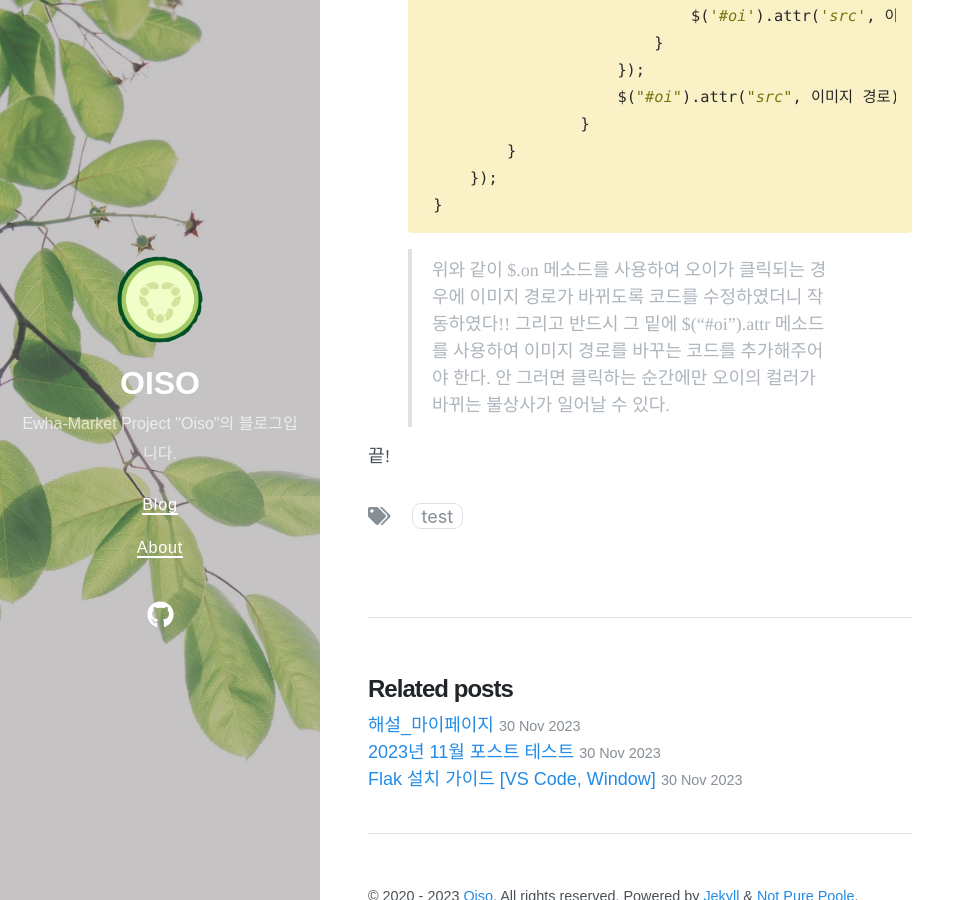
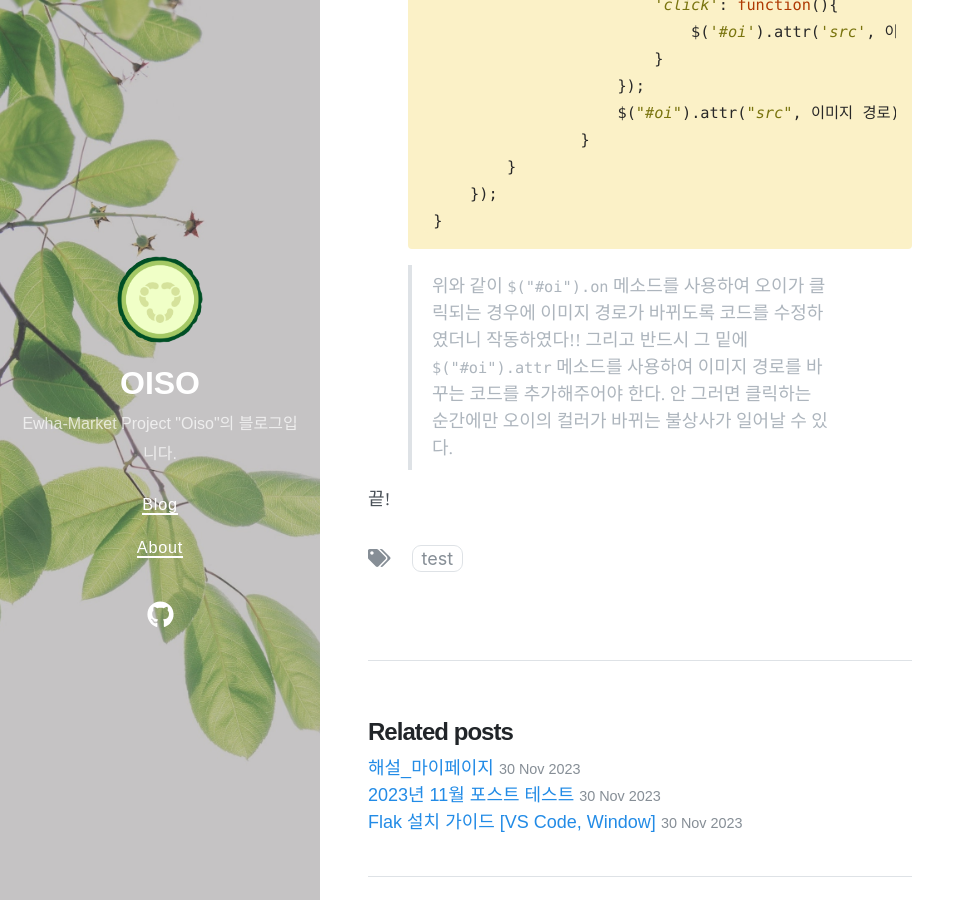
Before and after one commit to Sarang-Han/Sarang-Han.github.io, a Jekyll site: the page built from _posts/2023-12-01-tip.md, in a window 1280 px wide and 900 px high, scrolled down 3005 px. Shown: the whole window, without its empty margins (0-975 px from the left). Built offline with Jekyll 4.4.1, drawn with Linux system fonts in a browser that asks for light colours; nearby versions of some CDN libraries; some of the changed text lies outside the part shown.

Commit message:
형식 수정

````diff
--- a/_posts/2023-12-01-tip.md
+++ b/_posts/2023-12-01-tip.md
@@ -11,6 +11,8 @@
 ---
 효율적인 클라이언트-서버와의 통신을 위한 JS에서 제공하는 라이브러리이다.<br>
 HTML의 일부분만 새로고침 하기 위해 주로 사용한다.<br>
+
+
 
 AJAX 기본 문법
 ---
@@ -26,10 +28,13 @@
         }
     })
 
+
+
 오이 기능(일반적인 찜 기능) 구현
 ---
-* OSP 실습에서
+### OSP 실습에서
 > OSP 수업 실습에서는 i 태그를 이용하여 상품 옆에 하트를 띄우고, css에서 하트의 색상 변경을 통해 찜 기능을 구현하였다.<br>
+
 > 실습 코드<br>
 ```javascript
 function showHeart(){
@@ -53,9 +58,10 @@
     }
 ```
 
-* Oiso의 경우
+### Oiso의 경우
 > 우리 프로젝트에서는, 다른 팀과의 차별성을 두기 위해 별도로 '오이목록'을 만들어 오이아이콘으로 찜 기능 구현을 설계하였다.<br>
-1. 첫 시도<br>
+
+1. **첫 시도**<br>
 ```javascript
 function showOi(){
         $.ajax({
@@ -78,7 +84,7 @@
 ```
 > 상품 상세 화면에서 표시되는 오이 버튼이 i 태그가 아닌 img 태그로 작성되었기 때문에 실습 코드와 같이 css를 변경하여 오이의 색상을 변경할 수는 없었고, 대신 오이의 이미지 경로를 컬러 오이의 이미지 경로로 바꾸는 것으로 구현하면 되지 않을까 하여 위와 같이 코드를 작성했지만 작동하지 않았다.<br>
 
-2. 구현 성공!<br>
+2. **구현 성공!**<br>
 ```javascript
 function showOi(){
         $.ajax({
@@ -109,6 +115,6 @@
         });
     }
 ```
-> 위와 같이 $.on 메소드를 사용하여 오이가 클릭되는 경우에 이미지 경로가 바뀌도록 코드를 수정하였더니 작동하였다!! 그리고 반드시 그 밑에 $("#oi").attr 메소드를 사용하여 이미지 경로를 바꾸는 코드를 추가해주어야 한다. 안 그러면 클릭하는 순간에만 오이의 컬러가 바뀌는 불상사가 일어날 수 있다.<br>
+> 위와 같이 `$("#oi").on` 메소드를 사용하여 오이가 클릭되는 경우에 이미지 경로가 바뀌도록 코드를 수정하였더니 작동하였다!! 그리고 반드시 그 밑에 `$("#oi").attr` 메소드를 사용하여 이미지 경로를 바꾸는 코드를 추가해주어야 한다. 안 그러면 클릭하는 순간에만 오이의 컬러가 바뀌는 불상사가 일어날 수 있다.<br>
 
 끝!
````
